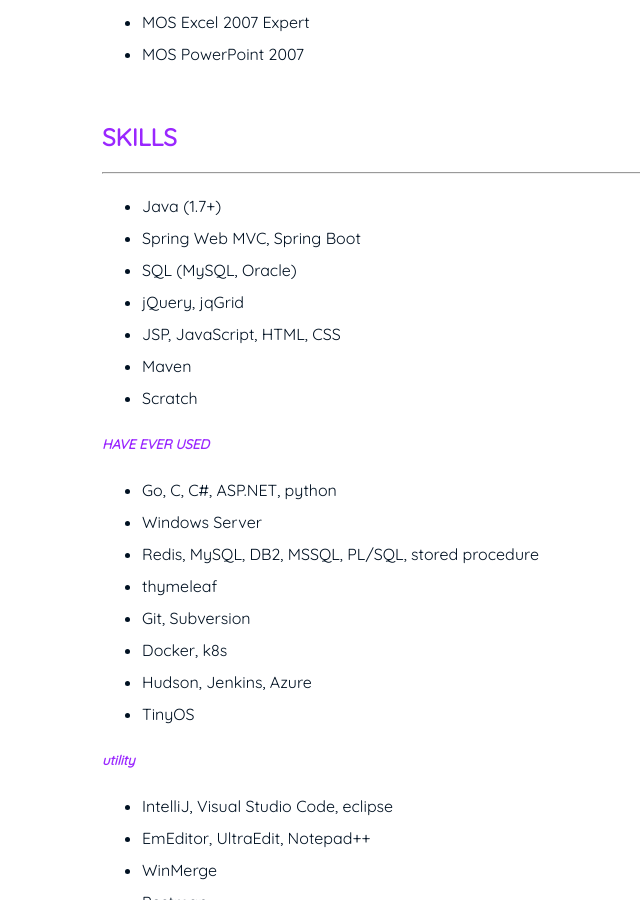
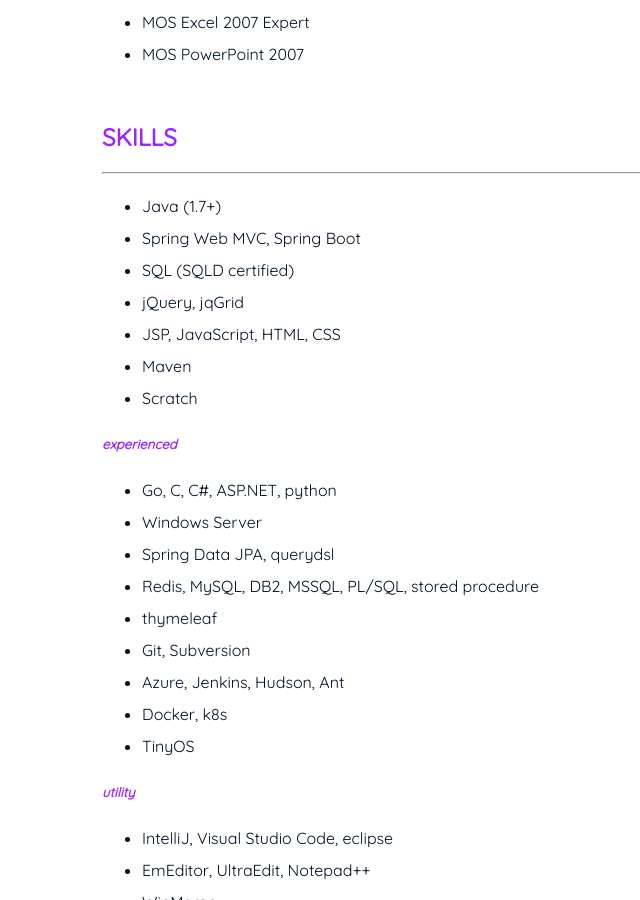
Before and after one commit to nimkoes/portfolio, a Jekyll site: the page built from about.md, in a window 1280 px wide and 900 px high, scrolled down 582 px. Shown: the whole window, without its empty margins (138-778 px from the left). Built offline with Jekyll 4.4.1, drawn with Linux system fonts in a browser that asks for light colours.

Commit message:
mod post

```diff
--- a/about.md
+++ b/about.md
@@ -27,20 +27,21 @@
 
 * Java (1.7+)
 * Spring Web MVC, Spring Boot
-* SQL (MySQL, Oracle)
+* SQL (SQLD certified)
 * jQuery, jqGrid
 * JSP, JavaScript, HTML, CSS
 * Maven
 * Scratch
 
-##### ***HAVE EVER USED***
+##### ***experienced***
 * Go, C, C#, ASP.NET, python
 * Windows Server
+* Spring Data JPA, querydsl
 * Redis, MySQL, DB2, MSSQL, PL/SQL, stored procedure
 * thymeleaf
 * Git, Subversion
+* Azure, Jenkins, Hudson, Ant
 * Docker, k8s
-* Hudson, Jenkins, Azure
 * TinyOS
 
 ##### ***utility***
```
